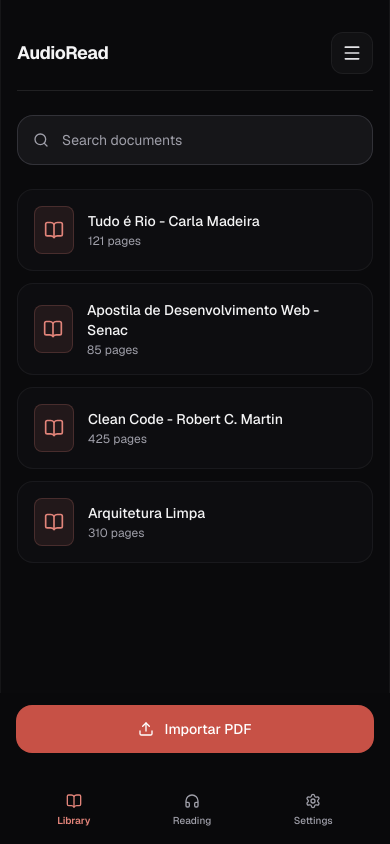
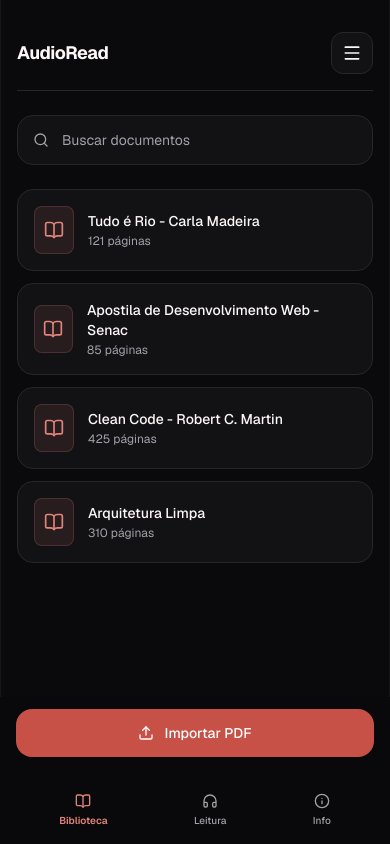
Before and after one commit to jaozinpaulin/audioread-app, a Next.js app: page / in a window 390 px wide. Built offline with nearby package versions, Linux system fonts and the light colour scheme.

Commit message:
refactor: atualiza navegacao e textos na home

```diff
--- a/src/app/page.tsx
+++ b/src/app/page.tsx
@@ -3,7 +3,7 @@
 import { useState } from 'react';
 import Link from 'next/link';
 import { usePathname } from 'next/navigation';
-import { Search, Menu, BookOpen, Headphones, Settings, Upload } from 'lucide-react';
+import { Search, Menu, BookOpen, Headphones, Info, Upload } from 'lucide-react';
 
 export default function Home() {
     const pathname = usePathname();
@@ -16,29 +16,29 @@ export default function Home() {
     ]);
 
     const navItems = [
-        { name: 'Library', href: '/', icon: BookOpen },
-        { name: 'Reading', href: '/reading', icon: Headphones },
-        { name: 'Settings', href: '/settings', icon: Settings },
+        { name: 'Biblioteca', href: '/', icon: BookOpen },
+        { name: 'Leitura', href: '/reading', icon: Headphones },
+        { name: 'Info', href: '/info', icon: Info },
     ];
 
     return (
         <main className="flex-1 flex flex-col justify-between p-4 md:p-8 pb-32 md:pb-12 max-w-3xl mx-auto w-full min-h-screen">
 
-            <header className="py-4 border-b border-zinc-800/80 flex items-center justify-between shrink-0">
-                <h1 className="font-bold text-lg md:text-xl tracking-tight text-zinc-100">AudioRead</h1>
+            <header className="py-4 border-b border-border-subtle flex items-center justify-between shrink-0">
+                <h1 className="font-bold text-lg md:text-xl tracking-tight text-text-main">AudioRead</h1>
 
-                <button className="p-2.5 rounded-xl bg-zinc-900/50 border border-zinc-800/60 hover:border-zinc-700 transition-colors text-zinc-300 flex items-center justify-center cursor-pointer">
-                    <Menu className="w-5 h-5 text-zinc-200" />
+                <button className="p-2.5 rounded-xl bg-card-bg border border-border-subtle hover:border-zinc-700 transition-colors text-text-muted flex items-center justify-center cursor-pointer">
+                    <Menu className="w-5 h-5 text-text-main" />
                 </button>
             </header>
 
             <div className="space-y-6 my-6 flex-1 overflow-y-auto">
                 <div className="relative">
-                    <Search className="absolute left-4 top-1/2 -translate-y-1/2 w-4 h-4 text-zinc-400" />
+                    <Search className="absolute left-4 top-1/2 -translate-y-1/2 w-4 h-4 text-text-muted" />
                     <input
                         type="text"
-                        placeholder="Search documents"
-                        className="w-full bg-zinc-900/90 border border-zinc-700/70 rounded-2xl pl-11 pr-4 py-3.5 text-sm text-zinc-100 placeholder-zinc-400 focus:outline-none focus:border-primary-rose transition-all"
+                        placeholder="Buscar documentos"
+                        className="w-full bg-card-bg border border-border-subtle rounded-2xl pl-11 pr-4 py-3.5 text-sm text-text-main placeholder-text-muted focus:outline-none focus:border-primary-rose transition-all"
                     />
                 </div>
 
@@ -47,15 +47,15 @@ export default function Home() {
                         <Link
                             key={doc.id}
                             href="/reading"
-                            className="flex items-center justify-between p-4 rounded-2xl bg-zinc-900/30 border border-zinc-800/50 hover:border-zinc-700/80 hover:bg-zinc-900/60 transition-all cursor-pointer"
+                            className="flex items-center justify-between p-4 rounded-2xl bg-card-bg border border-border-subtle hover:border-zinc-700 hover:bg-card-hover transition-all cursor-pointer"
                         >
                             <div className="flex items-center gap-3.5">
                                 <div className="w-10 h-12 rounded-lg bg-primary-rose/10 border border-primary-rose/20 flex items-center justify-center text-primary-rose font-semibold text-xs">
                                     <BookOpen className="w-5 h-5" />
                                 </div>
                                 <div>
-                                    <h3 className="font-medium text-sm md:text-base text-zinc-100">{doc.title}</h3>
-                                    <p className="text-xs text-zinc-400 mt-0.5">{doc.pages} pages</p>
+                                    <h3 className="font-medium text-sm md:text-base text-text-main">{doc.title}</h3>
+                                    <p className="text-xs text-text-muted mt-0.5">{doc.pages} páginas</p>
                                 </div>
                             </div>
                         </Link>
@@ -63,7 +63,7 @@ export default function Home() {
                 </div>
             </div>
 
-            <div className="fixed bottom-0 left-0 right-0 max-w-md mx-auto bg-app-bg px-4 py-3 flex flex-col gap-9 z-50 md:relative md:max-w-none md:bg-transparent md:border-none md:p-0">
+            <div className="fixed bottom-0 left-0 right-0 max-w-md mx-auto bg-app-bg px-4 py-3 flex flex-col gap-8 z-50 md:relative md:max-w-none md:bg-transparent md:border-none md:p-0">
                 <button className="w-full py-3.5 px-4 rounded-2xl bg-accent-crimson hover:bg-[#b0453c] text-white font-medium text-sm transition-all flex items-center justify-center gap-2.5 cursor-pointer">
                     <Upload className="w-4 h-4" />
                     <span>Importar PDF</span>
@@ -78,7 +78,7 @@ export default function Home() {
                             <Link
                                 key={item.name}
                                 href={item.href}
-                                className={`flex flex-col items-center gap-1 cursor-pointer transition-colors ${isActive ? 'text-primary-rose' : 'text-zinc-400 hover:text-zinc-100'
+                                className={`flex flex-col items-center gap-1 cursor-pointer transition-colors ${isActive ? 'text-primary-rose' : 'text-text-muted hover:text-text-main'
                                     }`}
                             >
                                 <Icon className="w-4 h-4" />
```
